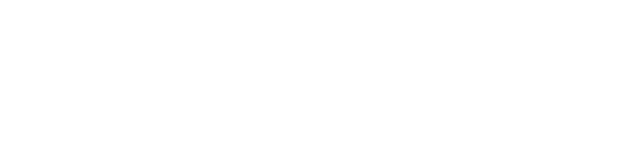
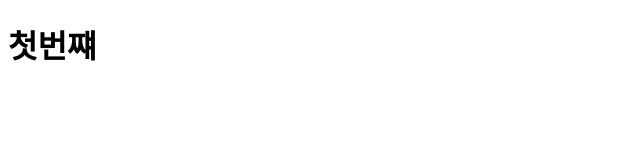
Before and after one commit to Lee-donghyuk/capstone-project, a plain HTML site: page index.html in a window 1280 px wide. Shown: the whole page, without its empty margins (0-640 px from the left). Drawn offline with Linux system fonts and the light colour scheme.

Commit message:
second commit

```diff
--- a/index.html
+++ b/index.html
@@ -6,6 +6,8 @@
     <title>Document</title>
 </head>
 <body>
-
+    <h1>
+        첫번쨰
+    </h1>
 </body>
 </html>
```
